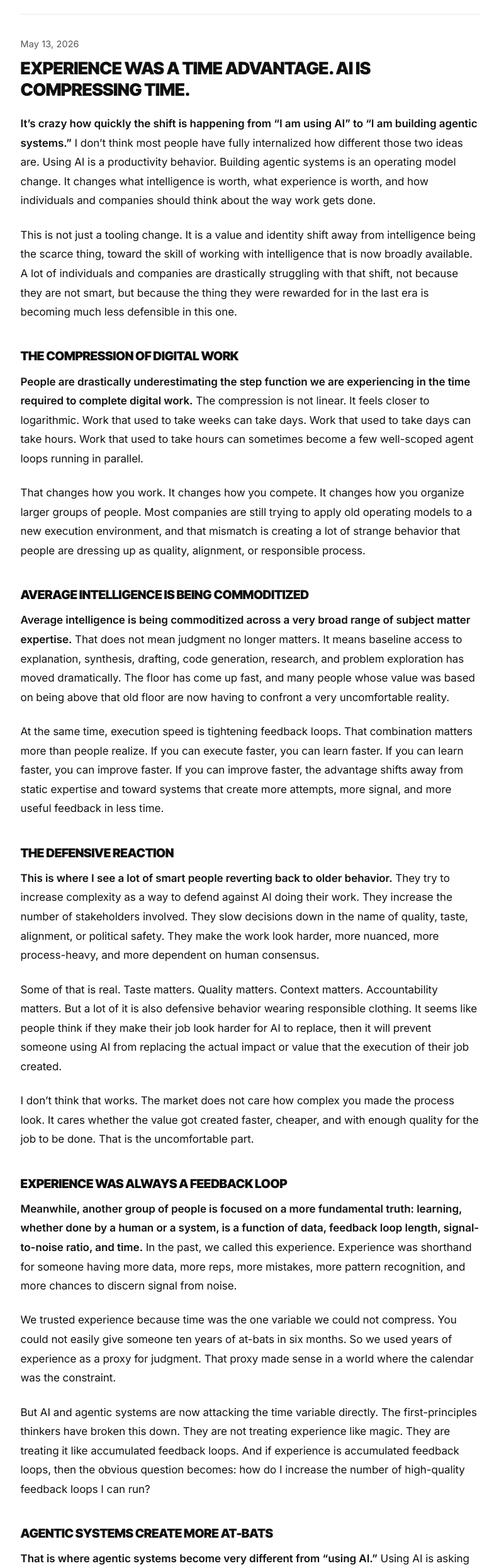
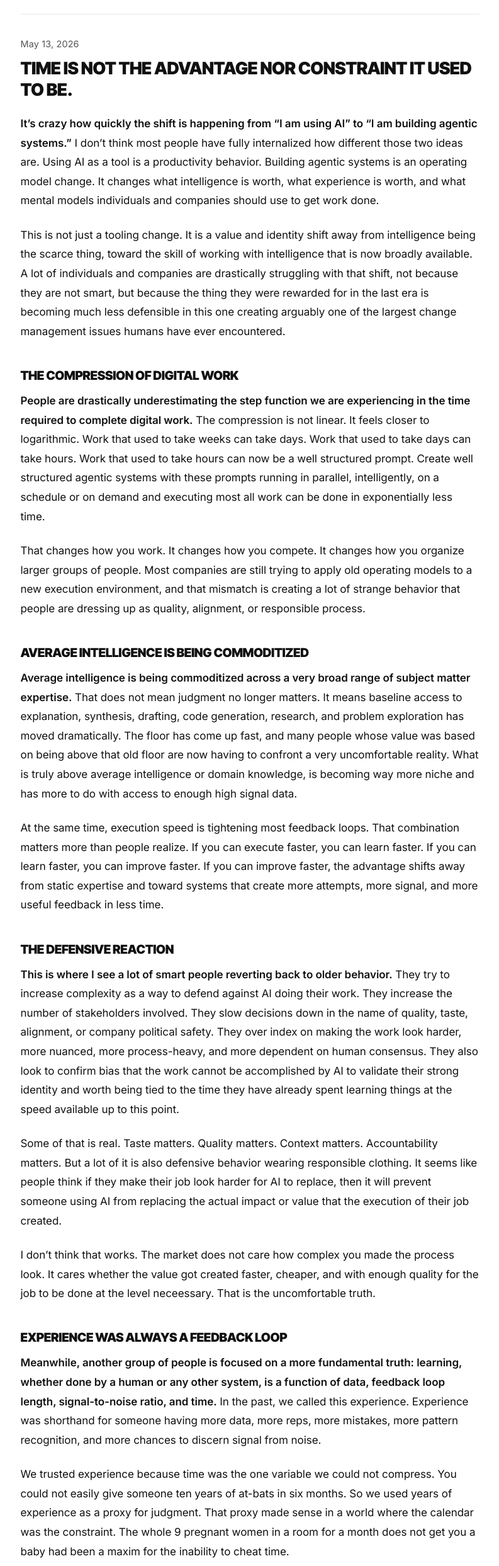
Before and after one commit to jdrhyne/jdrhyne-me, an Astro site: page /thoughts/experience-was-a-time-advantage-ai-is-compressing-time in a window 1280 px wide. Shown: the part 89-2575 px from the top of the page at 63% size, without its empty margins (243-1036 px from the left). Built offline with nearby package versions, Linux system fonts and the light colour scheme; Astro itself is replaced by a stand-in of ours; some packages are replaced by stand-ins of ours.

Commit message:
Revise article on AI's effect on time and intelligence
Updated the article to reflect changes in perspective on AI's impact on time and intelligence. Enhanced clarity on the transition from traditional experience to agentic systems.

```diff
--- a/src/content/thoughts/experience-was-a-time-advantage-ai-is-compressing-time.md
+++ b/src/content/thoughts/experience-was-a-time-advantage-ai-is-compressing-time.md
@@ -7,37 +7,37 @@ categories: ["AI", "Leadership", "Operations"]
 author: "Jonathan D. Rhyne"
 ---
 
-# Experience Was a Time Advantage. AI Is Compressing Time.
+# Time Is Not The Advantage Nor Constraint It Used To Be.
 
-**It’s crazy how quickly the shift is happening from “I am using AI” to “I am building agentic systems.”** I don’t think most people have fully internalized how different those two ideas are. Using AI is a productivity behavior. Building agentic systems is an operating model change. It changes what intelligence is worth, what experience is worth, and how individuals and companies should think about the way work gets done.
+**It’s crazy how quickly the shift is happening from “I am using AI” to “I am building agentic systems.”** I don’t think most people have fully internalized how different those two ideas are. Using AI as a tool is a productivity behavior. Building agentic systems is an operating model change. It changes what intelligence is worth, what experience is worth, and what mental models individuals and companies should use to get work done.
 
-This is not just a tooling change. It is a value and identity shift away from intelligence being the scarce thing, toward the skill of working with intelligence that is now broadly available. A lot of individuals and companies are drastically struggling with that shift, not because they are not smart, but because the thing they were rewarded for in the last era is becoming much less defensible in this one.
+This is not just a tooling change. It is a value and identity shift away from intelligence being the scarce thing, toward the skill of working with intelligence that is now broadly available. A lot of individuals and companies are drastically struggling with that shift, not because they are not smart, but because the thing they were rewarded for in the last era is becoming much less defensible in this one creating arguably one of the largest change management issues humans have ever encountered.
 
 ## The Compression of Digital Work
 
-**People are drastically underestimating the step function we are experiencing in the time required to complete digital work.** The compression is not linear. It feels closer to logarithmic. Work that used to take weeks can take days. Work that used to take days can take hours. Work that used to take hours can sometimes become a few well-scoped agent loops running in parallel.
+**People are drastically underestimating the step function we are experiencing in the time required to complete digital work.** The compression is not linear. It feels closer to logarithmic. Work that used to take weeks can take days. Work that used to take days can take hours. Work that used to take hours can now be a well structured prompt. Create well structured agentic systems with these prompts running in parallel, intelligently, on a schedule or on demand and executing most all work can be done in exponentially less time.
 
 That changes how you work. It changes how you compete. It changes how you organize larger groups of people. Most companies are still trying to apply old operating models to a new execution environment, and that mismatch is creating a lot of strange behavior that people are dressing up as quality, alignment, or responsible process.
 
 ## Average Intelligence Is Being Commoditized
 
-**Average intelligence is being commoditized across a very broad range of subject matter expertise.** That does not mean judgment no longer matters. It means baseline access to explanation, synthesis, drafting, code generation, research, and problem exploration has moved dramatically. The floor has come up fast, and many people whose value was based on being above that old floor are now having to confront a very uncomfortable reality.
+**Average intelligence is being commoditized across a very broad range of subject matter expertise.** That does not mean judgment no longer matters. It means baseline access to explanation, synthesis, drafting, code generation, research, and problem exploration has moved dramatically. The floor has come up fast, and many people whose value was based on being above that old floor are now having to confront a very uncomfortable reality. What is truly above average intelligence or domain knowledge, is becoming way more niche and has more to do with access to enough high signal data.
 
-At the same time, execution speed is tightening feedback loops. That combination matters more than people realize. If you can execute faster, you can learn faster. If you can learn faster, you can improve faster. If you can improve faster, the advantage shifts away from static expertise and toward systems that create more attempts, more signal, and more useful feedback in less time.
+At the same time, execution speed is tightening most feedback loops. That combination matters more than people realize. If you can execute faster, you can learn faster. If you can learn faster, you can improve faster. If you can improve faster, the advantage shifts away from static expertise and toward systems that create more attempts, more signal, and more useful feedback in less time.
 
 ## The Defensive Reaction
 
-**This is where I see a lot of smart people reverting back to older behavior.** They try to increase complexity as a way to defend against AI doing their work. They increase the number of stakeholders involved. They slow decisions down in the name of quality, taste, alignment, or political safety. They make the work look harder, more nuanced, more process-heavy, and more dependent on human consensus.
+**This is where I see a lot of smart people reverting back to older behavior.** They try to increase complexity as a way to defend against AI doing their work. They increase the number of stakeholders involved. They slow decisions down in the name of quality, taste, alignment, or company political safety. They over index on making the work look harder, more nuanced, more process-heavy, and more dependent on human consensus. They also look to confirm bias that the work cannot be accomplished by AI to validate their strong identity and worth being tied to the time they have already spent learning things at the speed available up to this point.
 
 Some of that is real. Taste matters. Quality matters. Context matters. Accountability matters. But a lot of it is also defensive behavior wearing responsible clothing. It seems like people think if they make their job look harder for AI to replace, then it will prevent someone using AI from replacing the actual impact or value that the execution of their job created.
 
-I don’t think that works. The market does not care how complex you made the process look. It cares whether the value got created faster, cheaper, and with enough quality for the job to be done. That is the uncomfortable part.
+I don’t think that works. The market does not care how complex you made the process look. It cares whether the value got created faster, cheaper, and with enough quality for the job to be done at the level neceessary. That is the uncomfortable truth.
 
 ## Experience Was Always a Feedback Loop
 
-**Meanwhile, another group of people is focused on a more fundamental truth: learning, whether done by a human or a system, is a function of data, feedback loop length, signal-to-noise ratio, and time.** In the past, we called this experience. Experience was shorthand for someone having more data, more reps, more mistakes, more pattern recognition, and more chances to discern signal from noise.
+**Meanwhile, another group of people is focused on a more fundamental truth: learning, whether done by a human or any other system, is a function of data, feedback loop length, signal-to-noise ratio, and time.** In the past, we called this experience. Experience was shorthand for someone having more data, more reps, more mistakes, more pattern recognition, and more chances to discern signal from noise.
 
-We trusted experience because time was the one variable we could not compress. You could not easily give someone ten years of at-bats in six months. So we used years of experience as a proxy for judgment. That proxy made sense in a world where the calendar was the constraint.
+We trusted experience because time was the one variable we could not compress. You could not easily give someone ten years of at-bats in six months. So we used years of experience as a proxy for judgment. That proxy made sense in a world where the calendar was the constraint. The whole 9 pregnant women in a room for a month does not get you a baby had been a maxim for the inability to cheat time.
 
 But AI and agentic systems are now attacking the time variable directly. The first-principles thinkers have broken this down. They are not treating experience like magic. They are treating it like accumulated feedback loops. And if experience is accumulated feedback loops, then the obvious question becomes: how do I increase the number of high-quality feedback loops I can run?
 
@@ -45,7 +45,7 @@ But AI and agentic systems are now attacking the time variable directly. The fir
 
 **That is where agentic systems become very different from “using AI.”** Using AI is asking for help. Building agentic systems is creating more at-bats. More drafts. More tests. More approaches. More simulations. More checks. More failures. More corrections. More iterations. More chances for the system to improve.
 
-This is why I think the “AI is just a tool” framing is increasingly too small. Yes, AI is a tool in the same way software is a tool. Technically true. Strategically incomplete. The real shift is that people are starting to build systems of delegated cognition and execution that can run loops faster than traditional human organizations were designed to absorb.
+This is why I think the “AI is just a tool” framing is increasingly too small. Yes, AI is a tool in the same way software is a tool. Technically true. Strategically incomplete. The real shift is that people are starting to build systems of delegated cognition and execution that can build and run loops faster than traditional human organizations were designed to absorb.
 
 ## Process Can Become Strategic Risk
 
@@ -63,7 +63,7 @@ That is a dangerous trade. The next era of knowledge work will not reward people
 
 ## The New Scarce Skill
 
-**The scarce skill is no longer just knowing the answer.** It is building the system that can find, test, validate, and improve the answer faster than before. That is the identity shift people are struggling with, because it changes the basis of personal and organizational value.
+**The scarce skill is no longer just knowing the answer.** It is the ability to build a system that can find, test, validate, and improve the answer faster than before. That is the identity shift people are struggling with, because it changes the basis of personal and organizational value.
 
 Once you see that clearly, a lot of current behavior starts to look very different. Some people are learning the new game. Some people are trying to make the old game look harder to automate.
 
```
